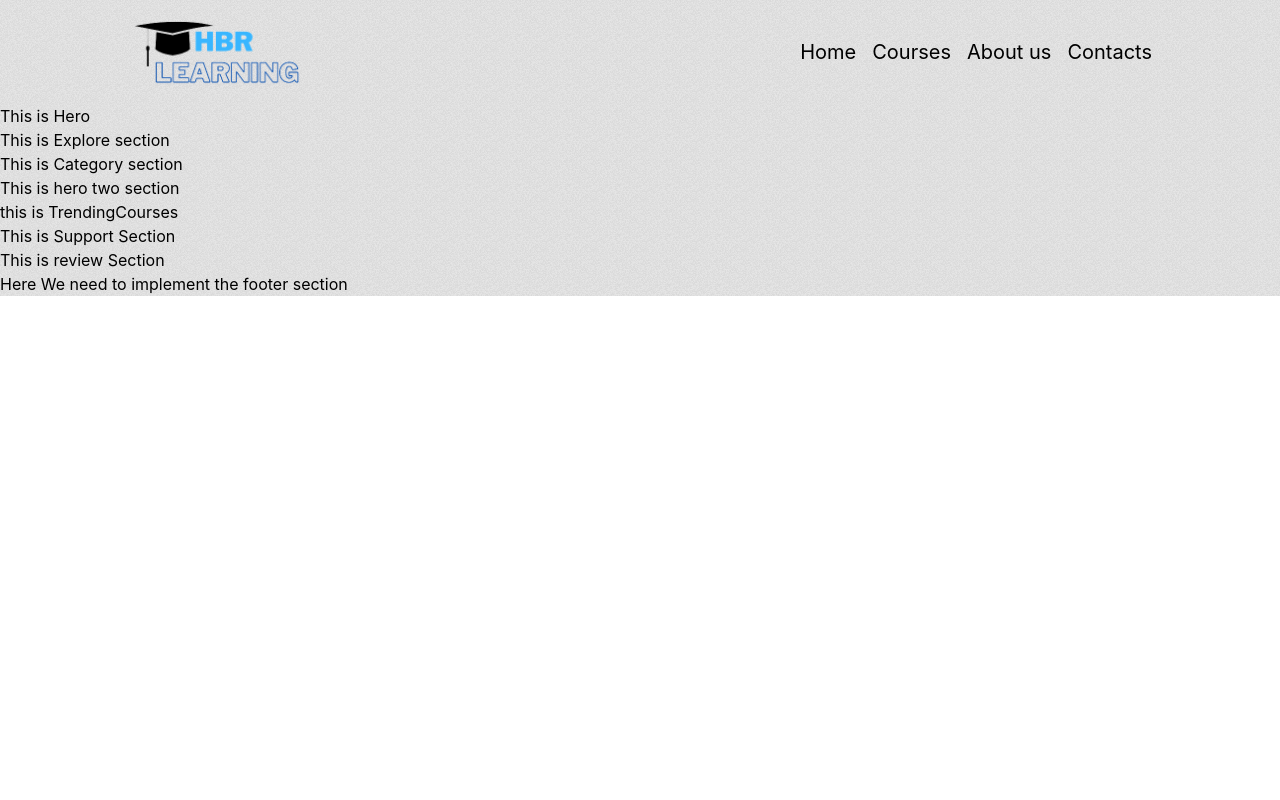
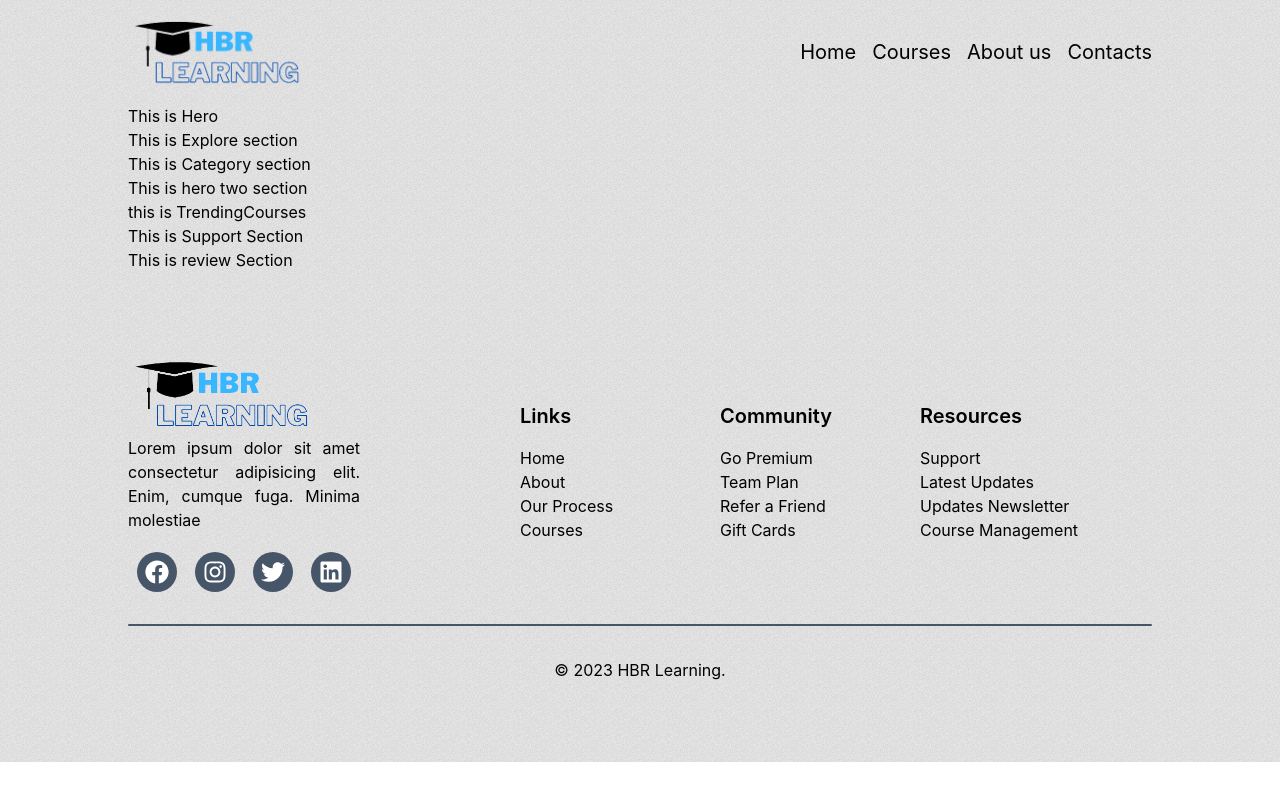
Before and after one commit to rakib4485/HBR-Learning-client, a React (Create React App) app: page / in a window 1280 px wide. Built offline with nearby package versions, Linux system fonts and the light colour scheme.

Commit message:
footer is complete

```diff
--- a/package.json
+++ b/package.json
@@ -8,6 +8,7 @@
     "@testing-library/user-event": "^13.5.0",
     "react": "^18.2.0",
     "react-dom": "^18.2.0",
+    "react-icons": "^4.7.1",
     "react-router-dom": "^6.8.1",
     "react-scripts": "5.0.1",
     "web-vitals": "^2.1.4"
--- a/src/layout/Main.js
+++ b/src/layout/Main.js
@@ -5,7 +5,7 @@ import Navbar from '../pages/shared/Navbar/Navbar';
 
 const Main = () => {
     return (
-        <div>
+        <div className='w-[90%] md:w-[80%] mx-auto'>
             <Navbar></Navbar>
             <Outlet></Outlet>
             <Footer></Footer>
--- a/src/pages/shared/Footer/Footer.js
+++ b/src/pages/shared/Footer/Footer.js
@@ -1,9 +1,58 @@
 import React from 'react';
+import logo from '../../../assets/logo/HBR-Learning.png'
+import { FaFacebook, FaInstagram, FaTwitter, FaLinkedin } from "react-icons/fa";
+import { Link } from 'react-router-dom';
 
 const Footer = () => {
     return (
-        <div>
-            <h1>Here We need to implement the footer section</h1>
+        <div className='py-20'>
+            <div className="grid grid-cols-1 md:grid-cols-2 lg:grid-cols-4 gap-8 items-center">
+                <div className=''>
+                    <img src={logo} alt="" className='w-[80%]'/>
+                    <p className='text-justify'>Lorem ipsum dolor sit amet consectetur adipisicing elit. Enim, cumque fuga. Minima molestiae </p>
+                    <div className="flex justify-around mt-5 text-2xl">
+                        <Link className='p-2 bg-slate-600 rounded-full text-white'><FaFacebook></FaFacebook></Link>
+                        <Link className='p-2 bg-slate-600 rounded-full text-white'><FaInstagram></FaInstagram></Link>
+                        <Link className='p-2 bg-slate-600 rounded-full text-white'><FaTwitter></FaTwitter></Link>
+                        <Link className='p-2 bg-slate-600 rounded-full text-white'><FaLinkedin></FaLinkedin></Link>
+                    </div>
+                </div>
+                <div className='md:ml-32'>
+                    <h1 className="text-xl font-semibold underline-offset-2">Links</h1>
+                    <div className='mt-4'>
+                        <ul>
+                            <li><Link>Home</Link></li>
+                            <li><Link>About</Link></li>
+                            <li><Link>Our Process</Link></li>
+                            <li><Link>Courses</Link></li>
+                        </ul>
+                    </div>
+                </div>
+                <div className='md:ml-16'>
+                    <h1 className="text-xl font-semibold">Community</h1>
+                    <div className='mt-4'>
+                        <ul>
+                            <li><Link>Go Premium</Link></li>
+                            <li><Link>Team Plan</Link></li>
+                            <li><Link>Refer a Friend</Link></li>
+                            <li><Link>Gift Cards</Link></li>
+                        </ul>
+                    </div>
+                </div>
+                <div>
+                    <h1 className="text-xl font-semibold">Resources</h1>
+                    <div className='mt-4'>
+                        <ul>
+                            <li><Link>Support</Link></li>
+                            <li><Link>Latest Updates</Link></li>
+                            <li><Link>Updates Newsletter</Link></li>
+                            <li><Link>Course Management</Link></li>
+                        </ul>
+                    </div>
+                </div>
+            </div>
+            <div className="bg-slate-600 w-full h-[2px] rounded-sm my-8"></div>
+            <p className="text-center">© 2023 HBR Learning.</p>
         </div>
     );
 };
--- a/src/pages/shared/Navbar/Navbar.js
+++ b/src/pages/shared/Navbar/Navbar.js
@@ -4,7 +4,7 @@ import logo from "../../../assets/logo/HBR-Learning.png";
 
 const Navbar = () => {
   return (
-    <nav className="flex justify-between items-center px-[10%] py-3">
+    <nav className="flex justify-between items-center py-3">
       <div className="logo h-20">
         <Link to ="/"><img src={logo} alt=""  className="h-20 w-full"/></Link>
       </div>
```
Also changed, not shown: 1 other file (tests, documents, lock files or other folders).
